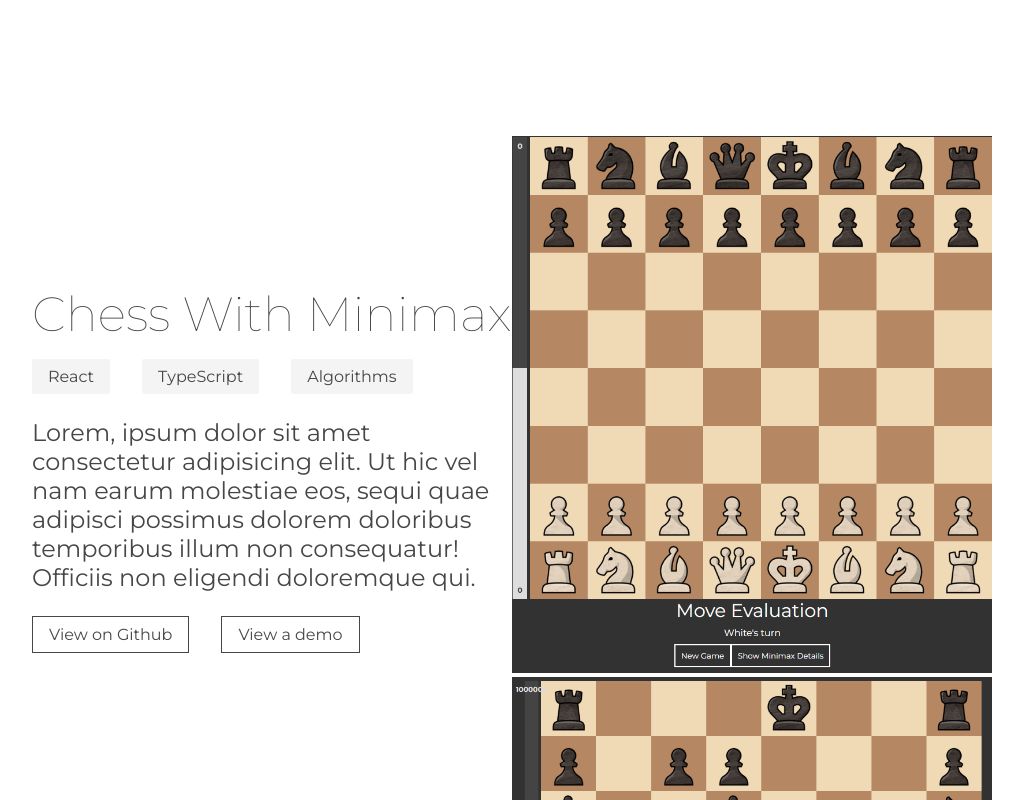
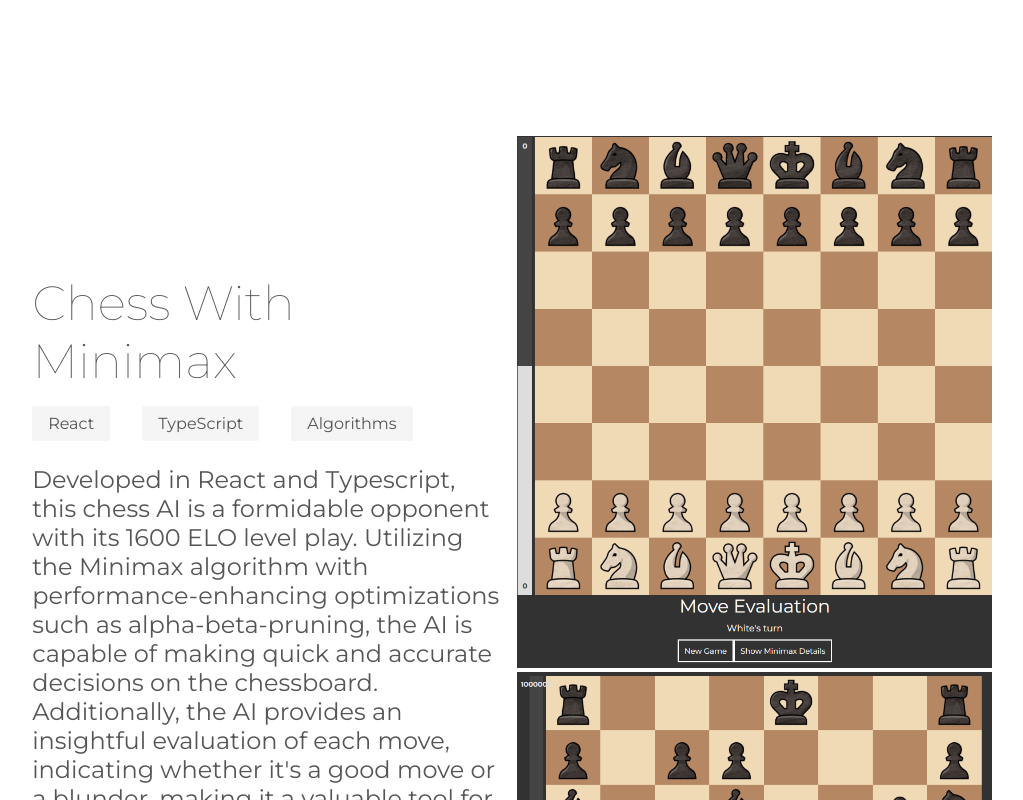
Before and after one commit to jordanlandry/portfolio, a Svelte app: page / in a window 1280 px wide. Shown: the part 1560-2360 px from the top of the page, without its empty margins (128-1151 px from the left). Built offline with nearby package versions, Linux system fonts and the light colour scheme.

Commit message:
Edited the descriptions

```diff
--- a/src/data/projectData.ts
+++ b/src/data/projectData.ts
@@ -1,4 +1,3 @@
-import netflixImage from "../assets/netflix.png";
 import minecraftImage from "../assets/minecraft.png";
 import rubiksCubeImage from "../assets/rubiks-cube.png";
 
@@ -14,11 +13,24 @@ import apple1 from "../assets/apple/apple1.png";
 import apple2 from "../assets/apple/apple2.png";
 import apple3 from "../assets/apple/apple3.png";
 
+import netflix1 from "../assets/netflix/netflix1.png";
+import netflix2 from "../assets/netflix/netflix2.png";
+import netflix3 from "../assets/netflix/netflix3.png";
+import netflix4 from "../assets/netflix/netflix4.png";
+
+// import minecraft1 from "../assets/minecraft/minecraft1.png";
+// import minecraft2 from "../assets/minecraft/minecraft2.png";
+// import minecraft3 from "../assets/minecraft/minecraft3.png";
+
+// import rubiksCube1 from "../assets/rubiks-cube/rubiks-cube1.png";
+// import rubiksCube2 from "../assets/rubiks-cube/rubiks-cube2.png";
+// import rubiksCube3 from "../assets/rubiks-cube/rubiks-cube3.png";
+
 const projects = [
   {
     name: "Chess With Minimax",
     description:
-      "Lorem, ipsum dolor sit amet consectetur adipisicing elit. Ut hic vel nam earum molestiae eos, sequi quae adipisci possimus dolorem doloribus temporibus illum non consequatur! Officiis non eligendi doloremque qui.",
+      "Developed in React and Typescript, this chess AI is a formidable opponent with its 1600 ELO level play. Utilizing the Minimax algorithm with performance-enhancing optimizations such as alpha-beta-pruning, the AI is capable of making quick and accurate decisions on the chessboard. Additionally, the AI provides an insightful evaluation of each move, indicating whether it's a good move or a blunder, making it a valuable tool for players looking to improve their game.",
     skills: ["React", "TypeScript", "Algorithms"],
     githubLink: "https://github.com/jordanlandry/chess-with-minimax",
     liveLink: "https://jordanlandry.github.io/chess-with-minimax",
@@ -27,7 +39,7 @@ const projects = [
   {
     name: "JanninScript",
     description:
-      "Lorem, ipsum dolor sit amet consectetur adipisicing elit. Ut hic vel nam earum molestiae eos, sequi quae adipisci possimus dolorem doloribus temporibus illum non consequatur! Officiis non eligendi doloremque qui.",
+      "A programming language crafted in C++, JanninScript offers high performance through its capability to compile into C++ code. The language was created as a personal experiment to understand the intracacies of compilers and language design. An online compiler built with Vue.js allows users to write, compile and run JanninScript code, providing the C++ code generated by the compiler as well as the output of the compiled program.",
     skills: ["C++", "Vue", "TypeScript"],
     githubLink: "https://github.com/jordanlandry/janninscript",
     liveLink: "https://jordanlandry.github.io/janninscript-online/",
@@ -36,7 +48,7 @@ const projects = [
   {
     name: "Apple Website Clone",
     description:
-      "Lorem, ipsum dolor sit amet consectetur adipisicing elit. Ut hic vel nam earum molestiae eos, sequi quae adipisci possimus dolorem doloribus temporibus illum non consequatur! Officiis non eligendi doloremque qui.",
+      "Developed in React and Typescript, this clone showcases advanced CSS and animation skills. The project was a personal challenge to push my skills of design and animation, and to explore new techniques in these areas. The end result is a near 1:1 clone of the Apple website.",
     skills: ["React", "TypeScript", "Animations", "CSS"],
     githubLink: "https://github.com/jordanlandry/apple-website-clone",
     liveLink: "https://jordanlandry.github.io/apple-website-clone/",
@@ -45,29 +57,29 @@ const projects = [
   {
     name: "Netflix Redesign",
     description:
-      "Lorem, ipsum dolor sit amet consectetur adipisicing elit. Ut hic vel nam earum molestiae eos, sequi quae adipisci possimus dolorem doloribus temporibus illum non consequatur! Officiis non eligendi doloremque qui.",
+      "Built in React and Typescript, this project contains the same features as Netflix, made with user experience as the top priority. Utilizing asynchronous functions for API calls and debounced values for data display, the site ensures a smooth and seamless user experience. Advanced algorithms such as a Levenshtein search, and algorithms that consider the user's watch history to suggest movies based on favourie actors, genres, and directors, make for a personalized viewing experience. The thumbnail of a movie will also dynamically update to feature a frequently watched actor, elevating the overall user experience.",
     skills: ["React", "TypeScript", "Algorithms", "Data Structures"],
     githubLink: "https://github.com/jordanlandry/netflix-redesign",
     liveLink: "https://jordanlandry.github.io/netflix-redesign/",
-    images: [netflixImage, netflixImage],
+    images: [netflix1, netflix3, netflix2, netflix4],
   },
   {
     name: "Minecraft In C++",
     description:
-      "Lorem, ipsum dolor sit amet consectetur adipisicing elit. Ut hic vel nam earum molestiae eos, sequi quae adipisci possimus dolorem doloribus temporibus illum non consequatur! Officiis non eligendi doloremque qui.",
+      "Created in C++ and utilizing OpenGL, this project is a 3D mini-Minecraft. The game features infinite terrain and biome generation using Perlin Noise. Optimizations such as culling, instancing, and chunking ensure smooth and seamless gameplay. This project was a personal challenge to learn and utilize the OpenGL framework and to test and improve my optimization and algorithm skills.",
     skills: ["C++", "OpenGL", "Algorithms"],
     githubLink: "https://github.com/jordanlandry/minecraft-in-cpp",
     liveLink: "",
-    images: [minecraftImage, netflixImage],
+    images: [minecraftImage],
   },
   {
     name: "Rubiks Cube Solver",
     description:
-      "Lorem, ipsum dolor sit amet consectetur adipisicing elit. Ut hic vel nam earum molestiae eos, sequi quae adipisci possimus dolorem doloribus temporibus illum non consequatur! Officiis non eligendi doloremque qui.",
+      "A 3D Rubik's cube, created using the ThreeJS framework, offering an interactive and fun experience for users. The cube can be scrambled and then solved in an animated fashion by the computer, using a choice of multiple solving methods. The size of the Rubik's cube can also be adjusted for added customization. This project was a learning experience in 3D development within the web browser and a hands-on exploration of the capabilities of the ThreeJS framework.",
     skills: ["TypeScript", "Algorithms", "Three.js"],
     githubLink: "https://github.com/jordanlandry/rubiks-cube-solver",
     liveLink: "https://jordanlandry.github.io/rubiks-cube-solver/",
-    images: [rubiksCubeImage, netflixImage],
+    images: [rubiksCubeImage],
   },
 ];
 
--- a/src/lib/AboutSection.svelte
+++ b/src/lib/AboutSection.svelte
@@ -4,7 +4,11 @@
   let element:HTMLElement = null;
   let fixPosition = false;
 
+  // This will be the percentage of completion of the animation (0-1)
   let scrollPercent = 0;
+
+  // Year I started Programming to automatically update the number of years I've been coding for
+  const STARTING_YEAR = 2016;
 
   onMount(() => {
     element = document.getElementById("about-section");
@@ -29,13 +33,13 @@
   {#if scrollPercent > 0 && scrollPercent < 1}
     <div class="{fixPosition ? "fixed" : "unfixed"}" style="opacity: {1 - scrollPercent}; transform: translate(-50%, -50%) scale({1 - (scrollPercent / 2)})">
       <h2>About Me</h2>
-      <p>Front-end developer lorem ipsum dolor sit amet consectetur adipisicing elit. Recusandae, fugit.</p>
+      <p>With over {new Date(Date.now()).getFullYear() -  STARTING_YEAR} years of programming experience, I specialize in front-end development with React, Typescript, Vue, and Svelte and have some experience with Express. I also have extensive experience in Java, C#, C++ and Python.</p>
     </div>
   {/if}
   {#if !(scrollPercent > 0 && scrollPercent < 1)}
     <div class="{fixPosition ? "fixed" : "unfixed"}" style="opacity: {1 - scrollPercent}; transform: translate(-50%, -50%)">
       <h2>About Me</h2>
-      <p>Front-end developer lorem ipsum dolor sit amet consectetur adipisicing elit. Recusandae, fugit.</p>
+      <p>With over {new Date(Date.now()).getFullYear() -  STARTING_YEAR} years of programming experience, I specialize in front-end development with React, Typescript, Vue, and Svelte and have some experience with Express. I also have extensive experience in Java, C#, C++ and Python.</p>
     </div>
   {/if}
 </div>
--- a/src/lib/Project.svelte
+++ b/src/lib/Project.svelte
@@ -11,19 +11,25 @@
   export let skills: string[];
   export let index: number;
 
-  // Functions
+  // Scroll the images at different speeds to create a parallax effect
   const imageScrollSpeeds = images.map((_, i) =>  1 + (images.length - i * 4));
 
+  // The gap between the images and the info on the grid
+  const GRID_GAP = 10;
+
+  // Elements
   let lastImageElement:HTMLElement = null;
+  let element:HTMLElement = null;
+
+  // Gets the width of the full grid so we can set the size of the fixed element properly
+  let elementWidth = 0;
+
 
   // When scrolled through 50% of the image, start fading out the image
   let bottomOfLastImage = 0;
   let imageFadeOut = 0;
 
-  let elementWidth = 0;
-
   let top = 0;
-  let element:HTMLElement = null;
   const handleScroll = (e:any) => {
     top = element.getBoundingClientRect().top;
     elementWidth = element.getBoundingClientRect().width;
@@ -70,41 +76,34 @@
 
 </script>
 
-<div class=project id="project-{index}">
-    <!-- Invisible div to fill spacing -->
-    <!-- <div class=invisible id="invisible-{index}">
+<div class=project id="project-{index}" style="gap: {GRID_GAP}px">
+  {#each Array(2) as _, i}
+    <div  class="{i === 0 ? 'fixed' : 'invisible'}" style="{
+            i === 0 ?
+              `top: ${top - (top * imageFadeOut)}px;
+              opacity: ${1 - imageFadeOut};
+              width: ${elementWidth / 2 - GRID_GAP}px`
+            : ''}">
+
       <h3>{name}</h3>
-      <p>{description}</p>
-      <ul class=unstyled-list>
+
+      <ul class="unstyled-list skill-wrapper">
         {#each skills as skill}
           <li>{skill}</li>
         {/each}
       </ul>
 
-      <ul class="unstyled-list">
-        <li><a href={githubLink} target=_blank rel=noreferrer>View on Github</a></li>
-        <li><a href={liveLink} target=_blank rel=noreferrer>View a demo</a></li>
-      </ul>
-    </div> -->
-
-
-    {#each Array(2) as _, i}
-      <div class="{i === 0 ? 'fixed' : 'invisible'}" style="{i === 0 ? `top: ${top - (top * imageFadeOut)}px; opacity: ${1 - imageFadeOut}; width: ${elementWidth / 2}px` : ''}">
-        <h3>{name}</h3>
-        <ul class="unstyled-list skill-wrapper">
-          {#each skills as skill}
-            <li>{skill}</li>
-          {/each}
-        </ul>
       <p>{description}</p>
 
       <div class=link-wrapper>
         <a href={githubLink} target=_blank rel=noreferrer>View on Github</a>
         <a href={liveLink} target=_blank rel=noreferrer>View a demo</a>
       </div>
+
     </div>
   {/each}
 
+  <!-- style="order: {index % 2 === 0 ? '1' : '-1'}" -->
   <div class=images>
     {#each images as image, i}
       <img src={image} alt={name} id="image-{index}-{i}"/>
@@ -180,6 +179,4 @@
       grid-template-columns: 1fr;
     }
   }
-
-
 </style>
--- a/src/lib/ProjectSection.svelte
+++ b/src/lib/ProjectSection.svelte
@@ -13,11 +13,6 @@
 </div>
 
 <style>
-  /* .project-title {
-    font-size: 5rem;
-    margin: 0;
-  } */
-
   .project-wrapper {
     display: flex;
     justify-content: center;
```
Lines whose indentation alone changed are shown as unchanged.
